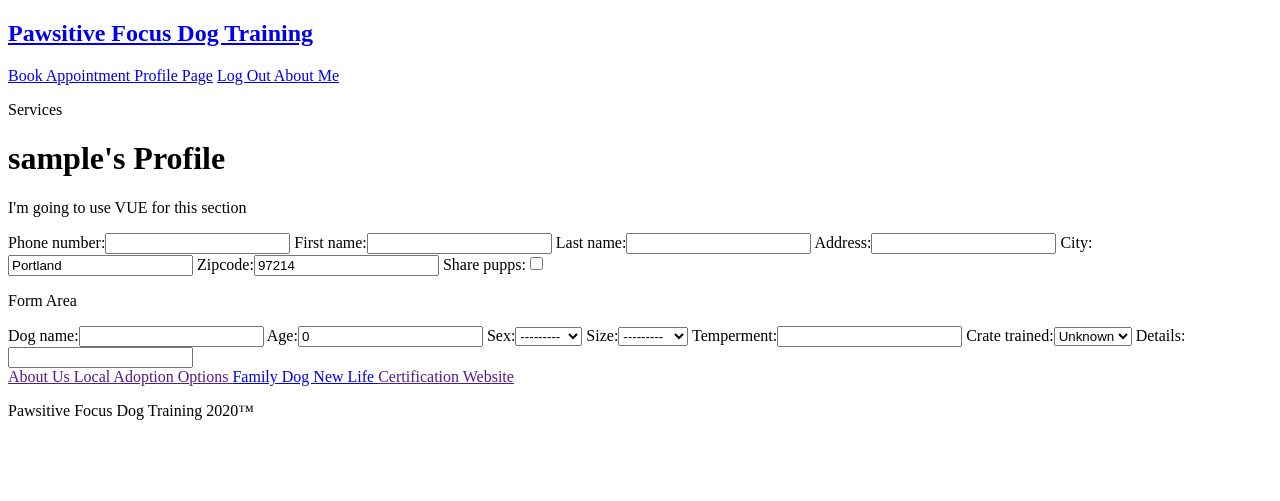
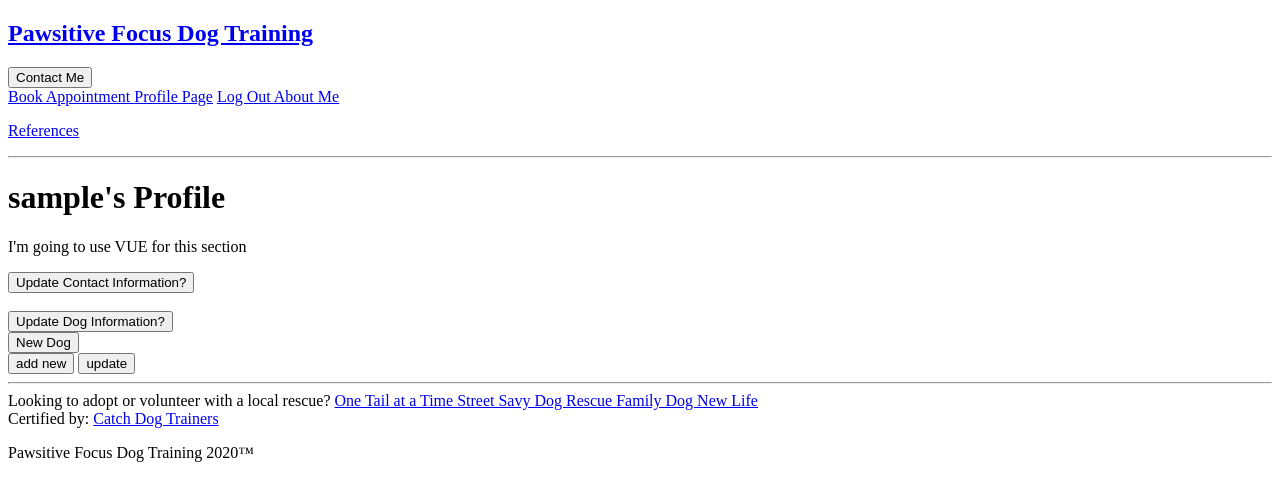
Before and after one commit to Tadashi-Croy/ideal-octo-couscous, a Django app: page /users/personal_profile/ in a window 1280 px wide. Shown: the top 501 px of the page. Run offline with Django 3.2, Linux system fonts and the light colour scheme; the visitor is signed in with stand-in values (Sample User, id 1); some libraries are stand-ins or nearby versions.

Commit message:
added reference page, changed login redirect, content changes, and VUE api interface on personal profile page

```diff
--- a/pawsapp/static/pawsapp/main.js
+++ b/pawsapp/static/pawsapp/main.js
@@ -8,12 +8,94 @@ base_app = new Vue({
 })
 
 
-app = new Vue({
+main_app = new Vue({
     el:'#app',
     delimiters: ['[[', ']]'],
     data:{
-        message: 'test'
+        message: 'test',
+        update: false,
+        dog_update: false,
+        addNewDogBTN: false,
+        phone_number: '',
+        first_name: '',
+        last_name: '',
+        address: '',
+        city: '',
+        zipcode: '',
+        share_pupps:'',
+        dog_name:'',
+        age:'',
+        sex:'',
+        size:'',
+        temperment:'',
+        crate_trained:'',
+        details:''
+
+
+    },
+    created() {
+
+    },
+    methods: {
+        addNewDog: async function(){
+            console.log('AddNewDog Function')
+
+            let token = document.getElementsByName('csrfmiddlewaretoken')[0]
+
+            let config = {
+                method: 'POST',
+                url : 'update_dog/',
+                data: {
+                phone_number: this.phone_number,
+                first_name: this.first_name,
+                last_name: this.last_name,
+                address: this.address,
+                city: this.city,
+                zipcode: this.zipcode,
+                share_pupps: this.share_pupps,
+                dog_name: this.dog_name,
+                age: this.age,
+                sex: this.sex,
+                size: this.size,
+                temperment: this.temperment,
+                crate_trained: this.crate_trained,
+                details: this.details,
+                hello: 'goodbye'
+                },
+                headers:{
+                    'X-CSRFToken': token.value
+                }
+
+
+            }
+
+            let response = await axios(config)
+
+            console.log(response)
+
+            this.phone_number= '',
+            this.first_name= '',
+            this.last_name= '',
+            this.address= '',
+            this.city= '',
+            this.zipcode= '',
+            this.share_pupps='',
+            this.dog_name='',
+            this.age='',
+            this.sex='',
+            this.size='',
+            this.temperment='',
+            this.crate_trained='',
+            this.details=''
+
+
+        },
+        updateDog: function(){
+            console.log('UpdateDog Function')
+
+
+
+        }
     },
 
-
 })
--- a/pawsapp/templates/pawsapp/base.html
+++ b/pawsapp/templates/pawsapp/base.html
@@ -9,6 +9,7 @@
     <link rel="stylesheet" href="{% static 'pawsapp/style.css'%}">
     <script defer src="{% static 'pawsapp/main.js' %}"></script>
     <script src="https://cdn.jsdelivr.net/npm/vue@2/dist/vue.js"></script>
+    <script src="https://cdnjs.cloudflare.com/ajax/libs/axios/0.20.0/axios.min.js" integrity="sha512-quHCp3WbBNkwLfYUMd+KwBAgpVukJu5MncuQaWXgCrfgcxCJAq/fo+oqrRKOj+UKEmyMCG3tb8RB63W+EmrOBg==" crossorigin="anonymous"></script>
 
     <title>
         {% block title%}
@@ -25,6 +26,9 @@
                     Pawsitive Focus Dog Training
                 </a>
                 </h2>
+
+
+              <a href="mail: test@test.com" target='_blank'><button> Contact Me</button></a>
 
 
         </div>
@@ -61,17 +65,20 @@
 
 
 
+
             <p>
-                Services
+                <a href="{% url 'pawsapp:references' %}">
+                    References
+
+                </a>
             </p>
-
 
         </div>
 
 
 
     </header>
-
+    <hr>
     <div id="app">
 
         {% block content %}
@@ -80,21 +87,30 @@
 
     </div>
 
+    <hr>
     <footer>
        <div class="links">
-            <a href="">
-                About Us
+        Looking to adopt or volunteer with a local rescue?
+
+        <a href="https://otatpdx.org/" target="_blank">
+            One Tail at a Time
+        </a>
+
+        <a href="https://streetsavvydogrescue.org/" target="_blank">
+            Street Savy Dog Rescue
+        </a>
+
+        <a href="https://www.familydogsnewlife.org/" target="_blank">
+            Family Dog New Life
+        </a>
+
+        </div>
+        <div>
+            Certified by:
+            <a href="https://catchdogtrainers.com/who-we-are/" target="_blank">
+                Catch Dog Trainers
             </a>
-            <a href="">
-                Local Adoption Options
-            </a>
-            <a href="https://www.familydogsnewlife.org/">
-                Family Dog New Life
-            </a>
-            <a href="">
-                Certification Website
-            </a>
-       </div>
+        </div>
        <p>Pawsitive Focus Dog Training 2020&trade;</p>
 
     </footer>
--- a/pawsapp/urls.py
+++ b/pawsapp/urls.py
@@ -6,4 +6,5 @@ app_name = 'pawsapp'
 urlpatterns = [
     path('', views.index, name = 'index'),
     path('get_deets', views.get_deets, name='get_deets'),
+    path('references/', views.references, name ='references')
 ]
--- a/pawsapp/views.py
+++ b/pawsapp/views.py
@@ -46,3 +46,9 @@ def get_deets(request):
 
     print(form)
     return render(request, 'pawsapp/customer_form.html')
+
+
+def references(request):
+
+
+    return render(request, 'pawsapp/references_page.html')
--- a/pawsitivefocus/settings.py
+++ b/pawsitivefocus/settings.py
@@ -124,7 +124,7 @@ USE_TZ = True
 # https://docs.djangoproject.com/en/3.1/howto/static-files/
 
 STATIC_URL = '/static/'
-LOGIN_URL = 'users:index'
+LOGIN_URL = 'users:log_in'
 LOGOUT_REDIRECT_URL= 'pawsapp:index'
 
 # AUTH_USER_MODEL='users.User'
--- a/users/models.py
+++ b/users/models.py
@@ -44,7 +44,7 @@ class Dog(models.Model):
 
     owner = models.ForeignKey(UserProfile, on_delete=CASCADE)
     dog_name= models.CharField(max_length=100, blank=True, null=True)
-    age= models.IntegerField(default=0)
+    age= models.IntegerField(default=0, blank=True, null = True)
 
     sex= models.CharField(max_length=1, choices=DOG_MF)
     size = models.CharField(max_length=1, choices=DOG_SIZE)
--- a/users/templates/users/personal_profile.html
+++ b/users/templates/users/personal_profile.html
@@ -6,29 +6,109 @@ Users Index/ Happy Customers Page
 
 
 {% block content%}
-    <div id="app">
-
+    <div>
+        {% csrf_token%}
         <h1> {{user}}'s Profile</h1>
 
-        {% if fill_out %}
+
         <div>
             <p>I'm going to use VUE for this section</p>
 
-            {{form}}
+            <!-- {{form}} -->
+            <div>
+                <button  @click= 'update = !update' > Update Contact Information?</button>
+            </div>
+            <div v-if='update'>
+                <button>This appears</button>
+
+                <div>
+                        <div>
+                            <label for="phone_number">Phone Number:</label>
+                            <input v-model="phone_number" name="phone_number">
+                        </div>
+
+                        <div>
+                            <label for="first_name">First Name:</label>
+                            <input v-model="first_name" name="first_name">
+                        </div>
+                        <div>
+                            <label for="last_name">Last Name:</label>
+                            <input v-model="last_name" name="last_name">
+                        </div>
+                        <div>
+                            <label for="address">Address:</label>
+                            <input v-model="address" name="address">
+                        </div>
+                        <div>
+                            <label for="city">city:</label>
+                            <input v-model="city" name="city">
+                        </div>
+                        <div>
+                            <label for="zipcode">Zipcode:</label>
+                            <input v-model="zipcode" name="zipcode">
+                        </div>
+                        <div>
+                            <label for="share_pupps">Share your Dog's Name and Photo with others? </label>
+                            <input v-model="share_pupps" name="share_pupps">
+                        </div>
+                </div>
+            </div>
+        </div>
+        <br>
+        <div>
+            <button  @click= 'dog_update = !dog_update' > Update Dog Information?</button>
+        </div>
+        <div v-if="dog_update">
+            <div>
+                <label for="dog_name">Dog's Name: </label>
+                <input v-model="dog_name" name="dog_name">
+            </div>
+
+            <div>
+                <label for="age">Dog's Age: </label>
+                <input v-model="age" name="age">
+            </div>
+
+            <div>
+                <label for="sex">Dog's Sex: </label>
+                <input v-model="sex" name="sex">
+            </div>
+
+            <div>
+                <label for=" size">Dog's Size: </label>
+                <input v-model="size" name="size">
+            </div>
+            <div>
+                <label for=" temperment">Dog's Temperment: </label>
+                <input v-model="temperment" name="temperment">
+            </div>
+            <div>
+                <label for="crate_trained">Crate Trained? </label>
+                <input v-model="crate_trained" name="crate_trained">
+            </div>
+            <div>
+                <label for="details">Any Other Important Details? </label>
+                <input v-model="details" name="details">
+            </div>
+        </div>
+
+        <div v-else-if= "addNewDogBTN">
+            <h2>ADD NEW DOG</h2>
 
 
-            <p>Form Area</p>
+            <button @click= 'addNewDogBTN = !addNewDogBTN' >JK</button>
         </div>
-        {% endif %}
+        <div v-else>
+            <button @click= 'addNewDogBTN = !addNewDogBTN' >New Dog</button>
+            {% for dog in dogs%}
 
-        <div>
-            {{dog_form}}
+            {{dog}}
 
-
-
+            {% endfor %}
         </div>
 
-
+        <button @click= 'addNewDog'>add new</button>
+        <button @click= 'updateDog'>  update</button>
 
     </div>
 {% endblock%}
--- a/users/urls.py
+++ b/users/urls.py
@@ -9,5 +9,6 @@ urlpatterns =[
     path('sign_up/', views.sign_up, name='sign_up'),
     path('log_in/', views.log_in, name='log_in'),
     path('log_out/', views.log_out, name= 'log_out'),
-    path('personal_profile/', views.personal_profile, name='personal_profile')
+    path('personal_profile/', views.personal_profile, name='personal_profile'),
+    path('personal_profile/update_dog/', views.update_dog, name='update_dog')
 ]
--- a/users/views.py
+++ b/users/views.py
@@ -1,8 +1,10 @@
+from django.http.response import JsonResponse
 from django.shortcuts import redirect, render
 from django.contrib.auth.models import User
 from django.contrib.auth  import authenticate, login, logout
 from django.contrib.auth.decorators import login_required
 from .models import UserProfile, UserProfileForm, DogForm, Dog
+import json
 
 
 # Create your views here.
@@ -71,32 +73,30 @@ def log_out(request):
 
 @login_required
 def personal_profile(request):
-    fill_out = False
     user = request.user
 
-    profile = UserProfile.objects.filter(user = user)
+    if not UserProfile.objects.filter(user = user):
 
-    print(profile)
+        return render(request, 'users/personal_profile.html')
 
-    if not profile:
-        fill_out = True
-        form = UserProfileForm
-        dog_form = DogForm
+    else:
+
+        profile = UserProfile.objects.get(user = user)
+        dogs = Dog.objects.filter(owner=profile)
 
         context = {
-            'form' : form,
-            'fill_out': fill_out,
-            'profile': profile,
-            'dog_form': dog_form
-        }
-        return render(request, 'users/personal_profile.html', context)
-
-    else:
-        form= UserProfileForm
-        context = {
-            'form' : form,
-            'fill_out': fill_out,
-            'profile': profile
+            'dogs' : dogs,
         }
 
         return render(request, 'users/personal_profile.html', context)
+
+
+@login_required
+def update_dog(request):
+    data = request.body
+    data = str(data, 'utf-8')
+    test = json.loads(data)
+    print(test, type(test))
+
+
+    return JsonResponse({'hello':'world'})
```
Also changed, not shown: pawsapp/templates/pawsapp/index.html (+22 -0 lines), pawsapp/templates/pawsapp/references_page.html (added, +17 -0 lines), users/migrations/0013_auto_20201112_1901.py (added).
